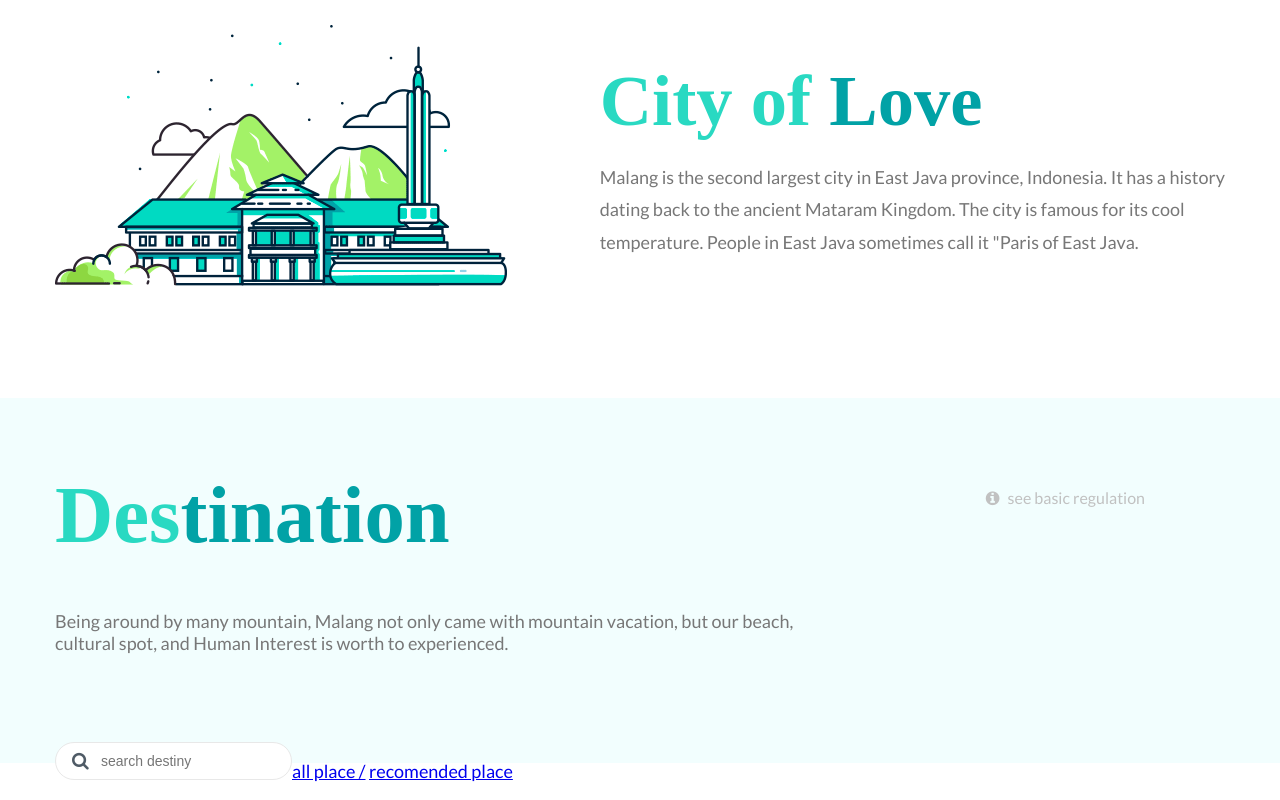
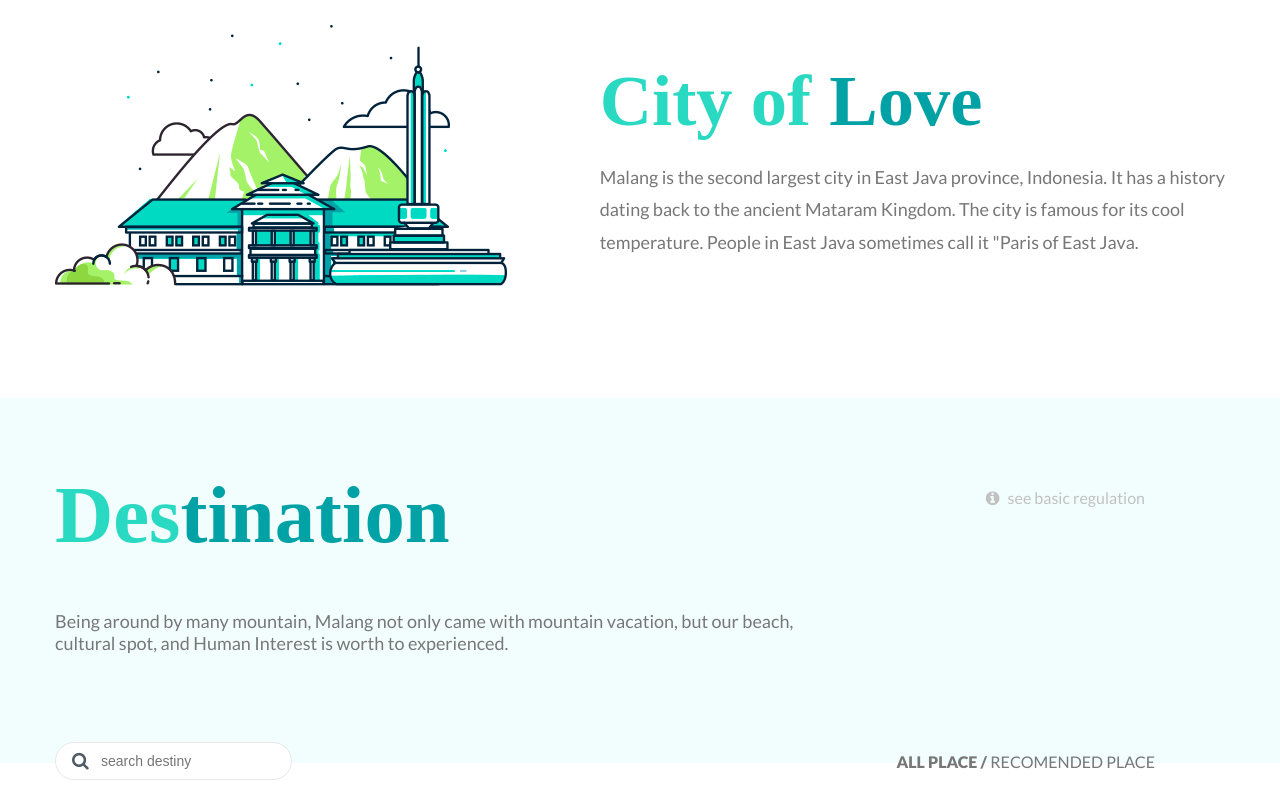
Before and after one commit to Timsondark/Test-html-css, a plain HTML site: page index.html in a window 1280 px wide. Shown: the part 914-1714 px from the top of the page. Drawn offline with Linux system fonts and the light colour scheme.

Commit message:
Update main.css

```diff
--- a/css/main.css
+++ b/css/main.css
@@ -241,3 +241,23 @@ h3{
 	z-index: 1;
 	color: #4f5b66;
 }
+
+.all.place {
+	float: right;
+	position: relative;
+	margin-top: 8px;
+	margin-right: 70px;
+}
+
+.all.place a {
+	font-family: Lato;
+	font-size: 16px;
+	text-transform: uppercase;
+	text-decoration: none;
+	color: #777777;
+	font-weight: 900;
+}
+
+.all.place a:nth-child(2) {
+	font-weight: normal;
+}
```
